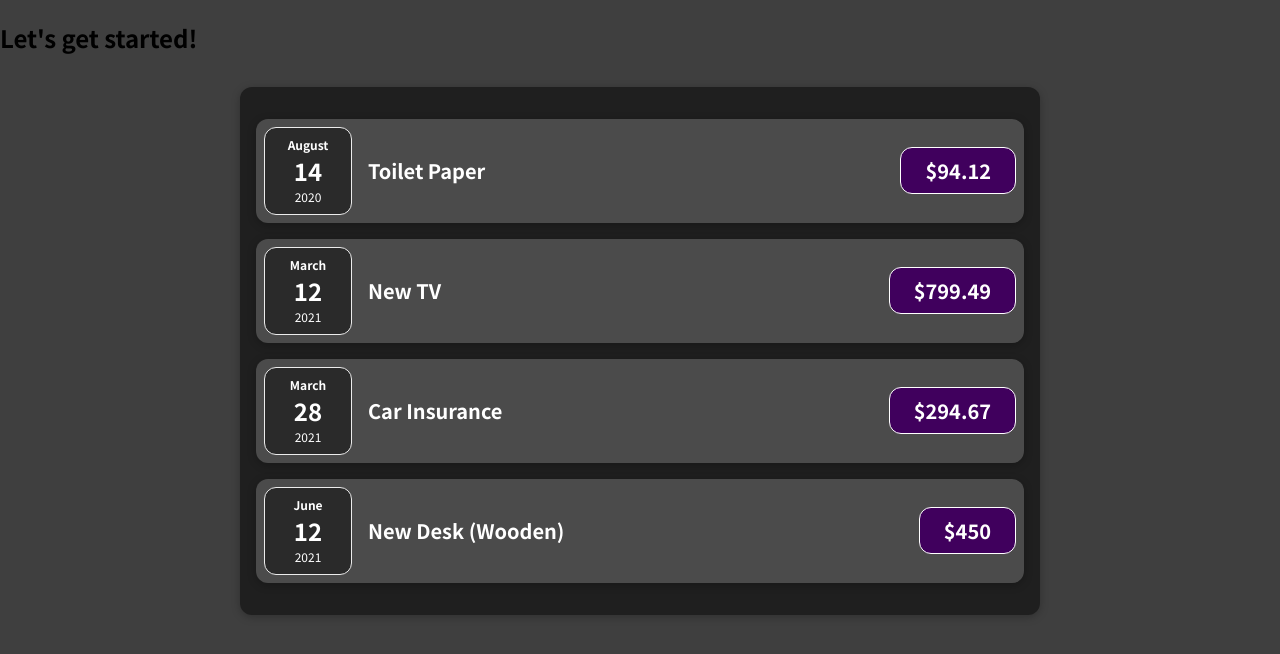
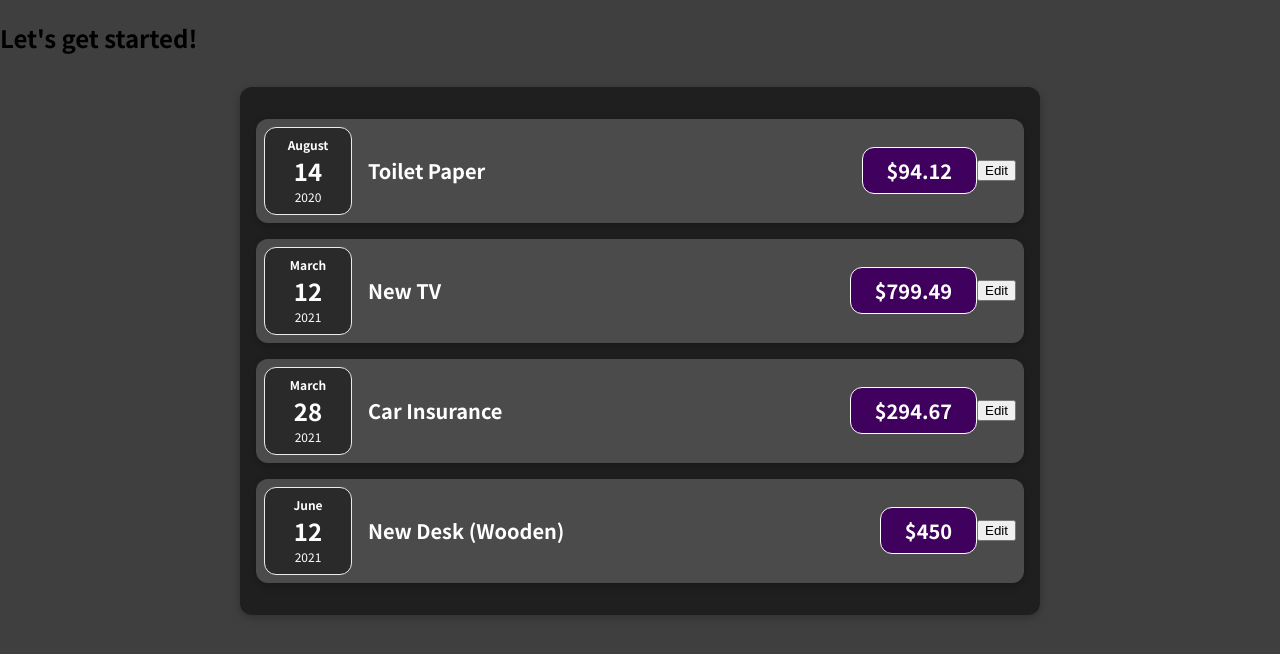
Before and after one commit to m-ashmawy/Expense-Tracker, a React (Create React App) app: page / in a window 1280 px wide. Shown: the top 654 px of the page. Built offline with nearby package versions, Linux system fonts and the light colour scheme.

Commit message:
added edit button to expenseitem component

```diff
--- a/src/components/Expenses/ExpenseItem.js
+++ b/src/components/Expenses/ExpenseItem.js
@@ -3,6 +3,9 @@ import ExpenseDate from "./ExpenseDate";
 import Card from "../UI/Card";
 
 function ExpenseItem({ data }) {
+  const clickHandler = () => {
+    console.log("handling click");
+  };
   return (
     <Card className="expense-item">
       <ExpenseDate date={data.date} />
@@ -10,6 +13,7 @@ function ExpenseItem({ data }) {
         <h2>{data.title}</h2>
         <div className="expense-item__price">${data.amount}</div>
       </div>
+      <button onClick={clickHandler}>Edit</button>
     </Card>
   );
 }
```
